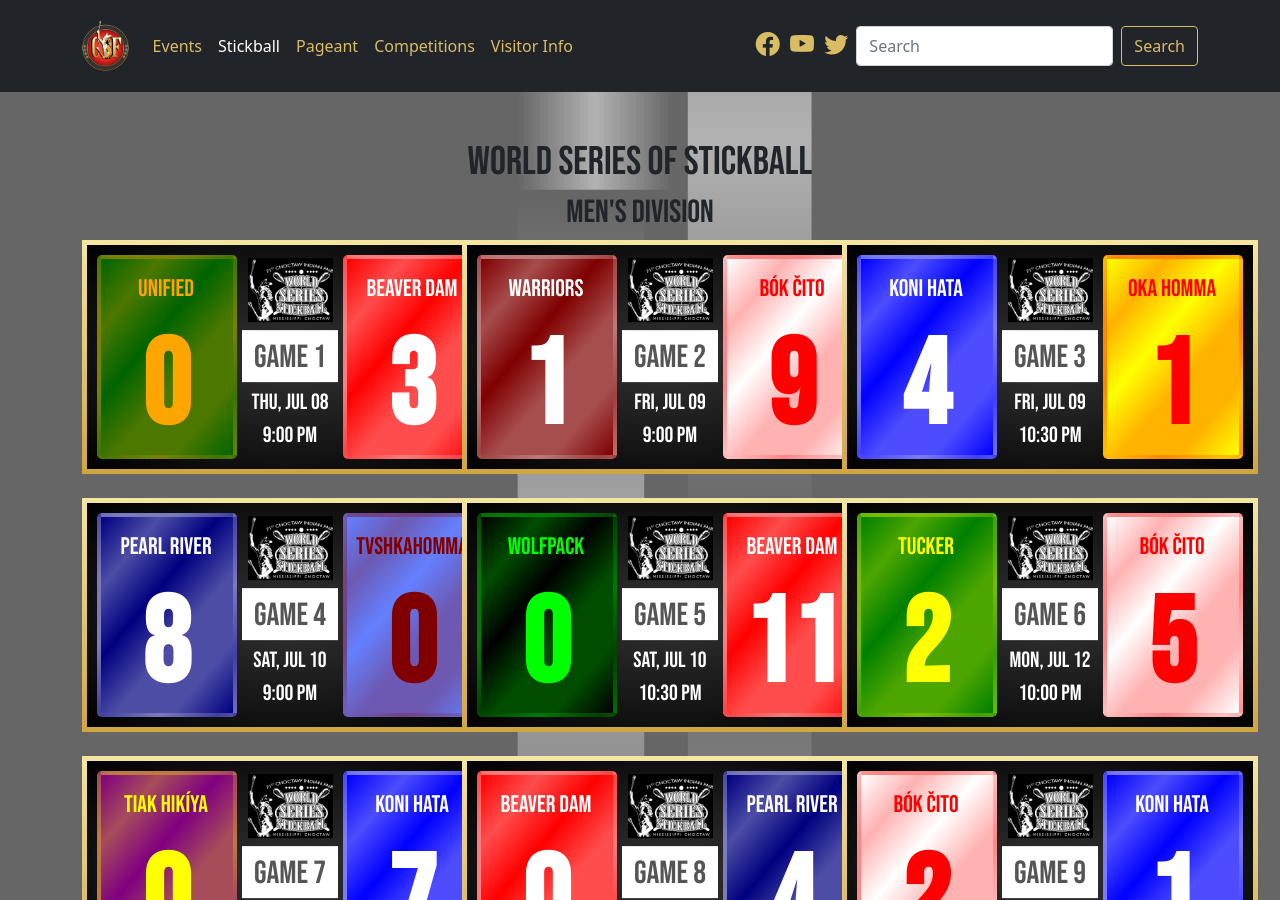
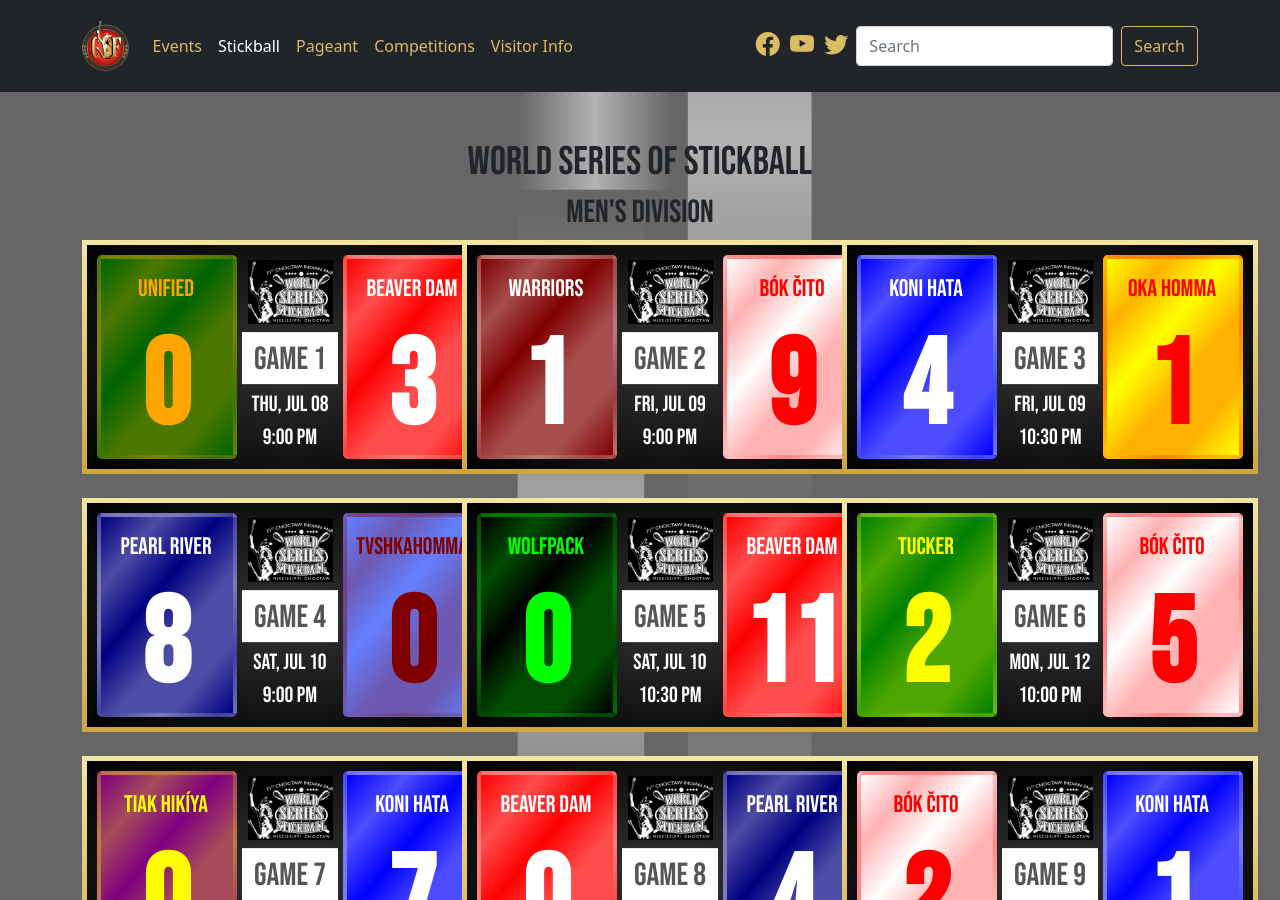
Before and after one commit to smattera/smattera.github.io, a Jekyll site: the page built from stickball/index.md, in a window 1280 px wide and 900 px high. Built offline with Jekyll 4.4.1, drawn with Linux system fonts in a browser that asks for light colours; nearby versions of some CDN libraries.

Commit message:
Update game.html

```diff
--- a/_includes/game.html
+++ b/_includes/game.html
@@ -8,7 +8,7 @@
       </div>
     </div>
     <div class="position-absolute top-50 start-50 translate-middle" style="width: 96px;">
-      <img src="../assets/img/wss.jpg" class="img-fluid lighten" style="max-width: 85px">
+      <img src="../assets/img/wss.jpg" class="img-fluid lighten pt-1" style="max-width: 85px">
       <div class="mt-2" style="background: white; color: #555;">
         <p class="mb-0 pt-1" style="font-size: 32px;">GAME {{ include.g }}</p>
       </div>
```
